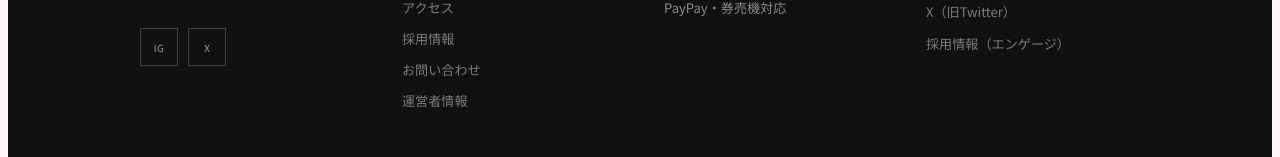
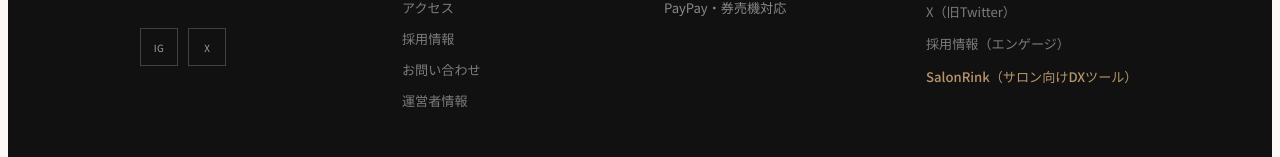
Before and after one commit to okuwabara07-gif/kirei-tsurumi, a Next.js app: page / in a window 1280 px wide. Shown: the part 6125-6282 px from the top of the page. Built offline with nearby package versions, Linux system fonts and the light colour scheme.

Commit message:
Add SalonRink link to footer

```diff
--- a/components/Footer.tsx
+++ b/components/Footer.tsx
@@ -60,6 +60,10 @@ export default function Footer() {
                 style={{ fontSize:"0.82rem", color:"rgba(255,255,255,0.45)", textDecoration:"none" }}>
                 採用情報（エンゲージ）
               </a>
+              <a href="https://salonrink.com" target="_blank" rel="noopener"
+                style={{ fontSize:"0.82rem", color:"#B8966A", textDecoration:"none", fontWeight:500 }}>
+                SalonRink（サロン向けDXツール）
+              </a>
             </div>
           </div>
         </div>
```
